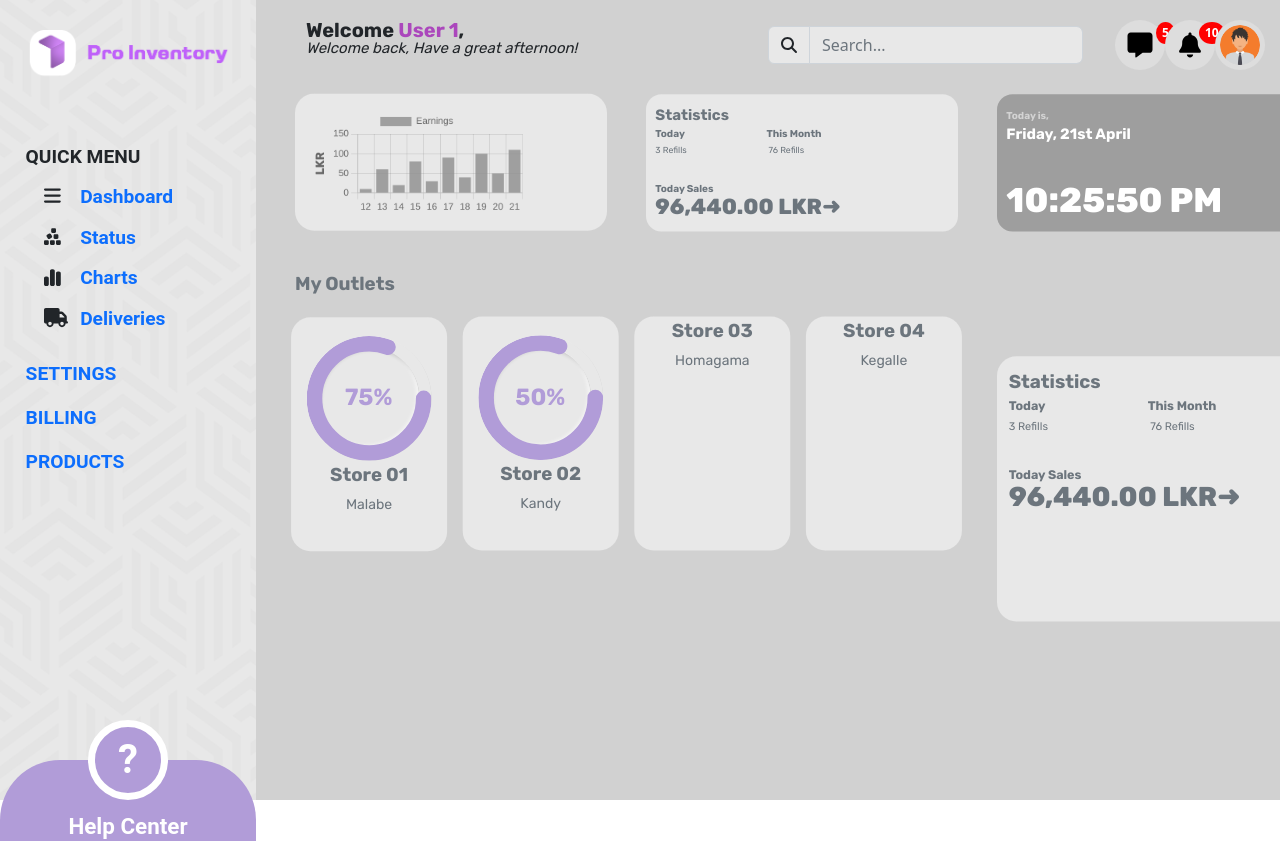
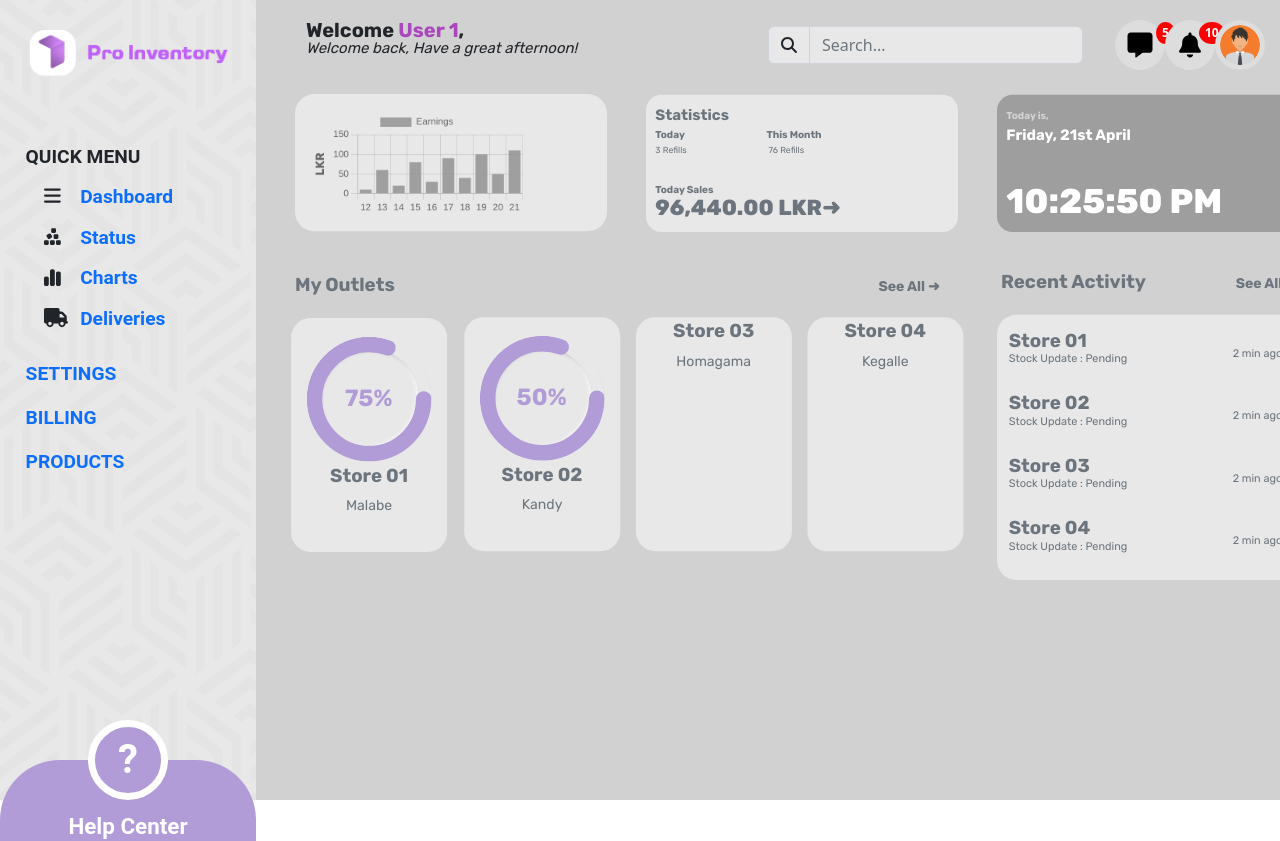
Before and after one commit to ProInventory/Warehouse-frontend, a React (Create React App) app: page /home in a window 1280 px wide. Shown: the top 841 px of the page. Built offline with nearby package versions, Linux system fonts and the light colour scheme; grey boxes are pictures that could not be loaded.

Commit message:
fixed issues
Co-Authored-By: Tharindu N. Madhusanka <mail@tharindu.dev>
Co-Authored-By: L4Y3R <105732109+L4Y3R@users.noreply.github.com>

```diff
--- a/src/components/dashboard/outlets.jsx
+++ b/src/components/dashboard/outlets.jsx
@@ -28,26 +28,38 @@ const Container = styled.div`
 		font-family: "Rubik", sans-serif;
 	}
 
-	.progress{
-		width:160px;
-		height:160px;
+	.TitleSmall {
+		position: relative;
+		margin: 0px 0px;
+		font-size: 18px;
+		font-weight: bold;
+		color: #6c757d;
+		font-family: "Rubik", sans-serif;
+		left: 610px;
+	}
+	.TitleSmall:hover {
+		color: #000000;
+	}
+	.progress {
+		width: 160px;
+		height: 160px;
 		position: relative;
 		margin-left: 10%;
 		border-radius: 50%;
 		background: #e8e8e8;
 	}
 
-	.outer{
+	.outer {
 		height: 160px;
 		width: 160px;
 		border-radius: 50%;
 		padding: 9%;
 		box-shadow: 6px 6px 10px -1px rgba(0, 0, 0, 0.15),
-					-6px -6px 10px -1px rgba(255,255, 255, 0.7);
+			-6px -6px 10px -1px rgba(255, 255, 255, 0.7);
 	}
 
-	.inner{
-		background:  #e8e8e8;
+	.inner {
+		background: #e8e8e8;
 		height: 130px;
 		width: 130px;
 		border-radius: 50%;
@@ -61,47 +73,45 @@ const Container = styled.div`
 			0px 12px 10px -10px rgba(0, 0, 0, 0.15);
 	}
 
-	#percentage{
-
+	#percentage {
 		font-weight: bolder;
 		font-family: "Rubik", sans-serif;
 		color: #b19cd8;
 		font-size: 30px;
 	}
 
-
-	circle{
-		fill:none;
+	circle {
+		fill: none;
 		stroke: #b19cd8;
-		stroke-width:20px;
-		stroke-dasharray: 472 ;
+		stroke-width: 20px;
+		stroke-dasharray: 472;
 		stroke-dashoffset: 472;
 		animation: anim 0.5s linear forwards;
 	}
 
-	.circle2{
-		fill:none;
+	.circle2 {
+		fill: none;
 		stroke: #b19cd8;
-		stroke-width:20px;
-		stroke-dasharray: 300 ;
+		stroke-width: 20px;
+		stroke-dasharray: 300;
 		stroke-dashoffset: 0;
 		animation: anim2 0.5s linear forwards;
 	}
 
-	svg{
+	svg {
 		position: absolute;
-		top:0;
-		left:0;
+		top: 0;
+		left: 0;
 	}
 
-	@keyframes anim{
-		100%{
+	@keyframes anim {
+		100% {
 			stroke-dashoffset: 118;
 		}
 	}
 
-	@keyframes anim2{
-		100%{
+	@keyframes anim2 {
+		100% {
 			stroke-dashoffset: 236;
 		}
 	}
@@ -174,13 +184,15 @@ const Container = styled.div`
 `;
 
 const NumStat = () => {
-
 	return (
 		<div style={{ position: "relative", top: -410, left: 45 }}>
 			<React.Fragment>
 				<div style={{ display: "flex" }}>
-					<Container style={{ marginRight: "20px" }}>
+					<Container style={{ marginRight: "0px" }}>
+						<div className="Titles">
 							<label className="Title">My Outlets</label>
+							<label className="TitleSmall">See All ➜</label>
+						</div>
 						<div className="center">
 							<form>
 								<div className="txt_field">
@@ -188,22 +200,35 @@ const NumStat = () => {
 									<div className="progress">
 										<div className="outer">
 											<div className="inner">
-												<div id="percentage">
-													75%
-												</div>
+												<div id="percentage">75%</div>
 											</div>
 										</div>
 
-										<svg xmlns="http://www.w3.org/2000/svg" version="1.1" width="160px" height="160px">
+										<svg
+											xmlns="http://www.w3.org/2000/svg"
+											version="1.1"
+											width="160px"
+											height="160px"
+										>
 											<defs>
 												<linearGradient id="GradientColor">
-													<stop offset="0%" stop-color="#e91e63" />
-													<stop offset="100%" stop-color="#673ab7" />
+													<stop
+														offset="0%"
+														stop-color="#e91e63"
+													/>
+													<stop
+														offset="100%"
+														stop-color="#673ab7"
+													/>
 												</linearGradient>
 											</defs>
-												<circle cx="80" cy="80" r="70" stroke-linecap="round" />
+											<circle
+												cx="80"
+												cy="80"
+												r="70"
+												stroke-linecap="round"
+											/>
 										</svg>
-
 									</div>
 
 									<label className="label-stat">
@@ -228,22 +253,36 @@ const NumStat = () => {
 									<div className="progress">
 										<div className="outer">
 											<div className="inner">
-												<div id="percentage">
-													50%
-												</div>
+												<div id="percentage">50%</div>
 											</div>
 										</div>
 
-										<svg xmlns="http://www.w3.org/2000/svg" version="1.1" width="160px" height="160px">
+										<svg
+											xmlns="http://www.w3.org/2000/svg"
+											version="1.1"
+											width="160px"
+											height="160px"
+										>
 											<defs>
 												<linearGradient id="GradientColor">
-													<stop offset="0%" stop-color="#e91e63" />
-													<stop offset="100%" stop-color="#673ab7" />
+													<stop
+														offset="0%"
+														stop-color="#e91e63"
+													/>
+													<stop
+														offset="100%"
+														stop-color="#673ab7"
+													/>
 												</linearGradient>
 											</defs>
-												<circle classname="circle2" cx="80" cy="80" r="70" stroke-linecap="round" />
+											<circle
+												classname="circle2"
+												cx="80"
+												cy="80"
+												r="70"
+												stroke-linecap="round"
+											/>
 										</svg>
-
 									</div>
 									<label className="label-stat">
 										Store 02
--- a/src/components/dashboard/recent.jsx
+++ b/src/components/dashboard/recent.jsx
@@ -42,12 +42,25 @@ const Container = styled.div`
 		padding: 40px 0px 0px 15px;
 	}
 
-	.time-data {
+	.status {
+		position: relative;
 		font-size: 14px;
 		font-weight: regular;
 		color: #6c757d;
 		font-family: "Rubik", sans-serif;
-		padding: 0px 116px 0px 15px;
+		padding: 0px 0px 0px 15px;
+		top: -8px;
+	}
+
+	.time-data {
+		position: relative;
+		font-size: 14px;
+		font-weight: regular;
+		color: #6c757d;
+		font-family: "Rubik", sans-serif;
+		padding: 0px 0px 0px 15px;
+		left: 120px;
+		top: -15px;
 	}
 
 	.time-data-big {
@@ -68,31 +81,108 @@ const Container = styled.div`
 		font-family: source-code-pro, Menlo, Monaco, Consolas, "Courier New",
 			monospace;
 	}
+
+	.Title {
+		position: relative;
+		margin: 0px 0px;
+		padding: 20px 10px 25px 5px;
+		font-size: 24px;
+		font-weight: bold;
+		color: #6c757d;
+		font-family: "Rubik", sans-serif;
+	}
+
+	.TitleSmall {
+		position: relative;
+		margin: 0px 0px;
+		font-size: 18px;
+		font-weight: bold;
+		color: #6c757d;
+		font-family: "Rubik", sans-serif;
+		left: 105px;
+	}
+
+	.TitleSmall:hover {
+		color: #000000;
+	}
+
+	.activity-card {
+		height: 80px;
+		width: 400px;
+
+		border-radius: 1px;
+		box-shadow: 0px 0px 5px rgba(0, 0, 0, 0);
+		transition: box-shadow 0.3s ease-in-out;
+		position: relative;
+	}
+
+	.activity-card-start {
+		height: 80px;
+		width: 400px;
+
+		border-radius: 1px;
+		box-shadow: 0px 0px 5px rgba(0, 0, 0, 0);
+		transition: box-shadow 0.3s ease-in-out;
+		position: relative;
+		border-top-left-radius: 25px;
+		border-top-right-radius: 25px;
+	}
+
+	.activity-card-end {
+		height: 80px;
+		width: 400px;
+
+		border-radius: 1px;
+		box-shadow: 0px 0px 5px rgba(0, 0, 0, 0);
+		transition: box-shadow 0.3s ease-in-out;
+		position: relative;
+		border-bottom-left-radius: 25px;
+		border-bottom-right-radius: 25px;
+	}
 `;
 
 const NumStat = () => {
 	return (
-		<div style={{ position: "relative", top: -660, left: 950 }}>
+		<div style={{ position: "relative", top: -795, left: 950 }}>
 			<React.Fragment>
 				<Container>
+					<div className="Titles">
+						<label className="Title">Recent Activity</label>
+						<label className="TitleSmall">See All ➜</label>
+					</div>
 					<div className="center">
 						<form>
-							<div className="txt_field">
-								<label className="label-stat">Statistics</label>
-								<br></br>
-								<label className="time-txt">Today</label>
-								<label className="time-txt">This Month</label>
-								<br></br>
-								<label className="time-data">3 Refills</label>
-								<label className="time-data">76 Refills</label>
-								<br></br>
-								<label className="time-txt-sales">
-									Today Sales
+							<div className="activity-card-start">
+								<label className="label-stat">Store 01</label>
+								<br />
+								<label className="status">
+									Stock Update : Pending
 								</label>
-								<br></br>
-								<label className="time-data-big">
-									96,440.00 LKR➜
+								<label className="time-data">2 min ago</label>
+							</div>
+							<div className="activity-card">
+								<label className="label-stat">Store 02</label>
+								<br />
+								<label className="status">
+									Stock Update : Pending
 								</label>
+								<label className="time-data">2 min ago</label>
+							</div>
+							<div className="activity-card">
+								<label className="label-stat">Store 03</label>
+								<br />
+								<label className="status">
+									Stock Update : Pending
+								</label>
+								<label className="time-data">2 min ago</label>
+							</div>
+							<div className="activity-card-end">
+								<label className="label-stat">Store 04</label>
+								<br />
+								<label className="status">
+									Stock Update : Pending
+								</label>
+								<label className="time-data">2 min ago</label>
 							</div>
 						</form>
 					</div>
```
Lines whose indentation alone changed are shown as unchanged.
